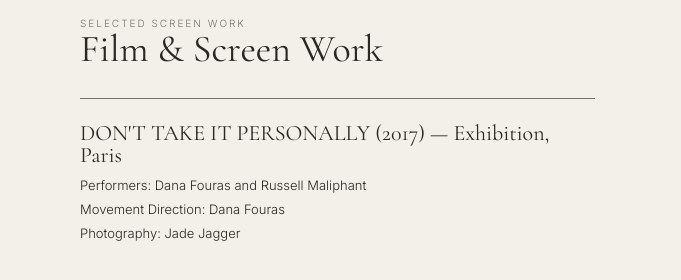
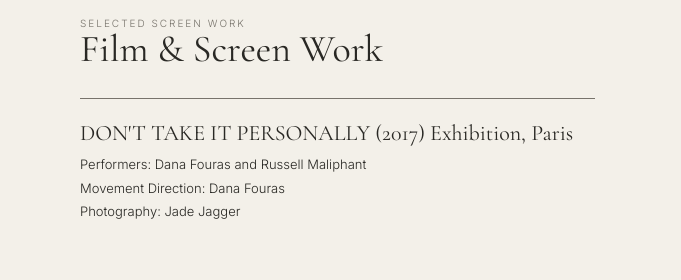
Before and after one commit to danafouras/danafouras.github.io, a plain HTML site: page index.html in a window 1280 px wide. Shown: the part 4040-4320 px from the top of the page, 0-681 px from the left. Drawn offline with nearby package versions, Linux system fonts and the light colour scheme; grey boxes are pictures that could not be loaded.

Commit message:
Update index.html

```diff
--- a/index.html
+++ b/index.html
@@ -271,7 +271,7 @@
     <h2>Film &amp; Screen Work</h2>
     <div class="film-grid">
      <article class="film-item">
-  <h3>DON'T TAKE IT PERSONALLY (2017) — Exhibition, Paris</h3>
+  <h3>DON'T TAKE IT PERSONALLY (2017) Exhibition, Paris</h3>
   <p>Performers: Dana Fouras and Russell Maliphant</p>
   <p>Movement Direction: Dana Fouras</p>
   <p>Photography: Jade Jagger</p>
```
